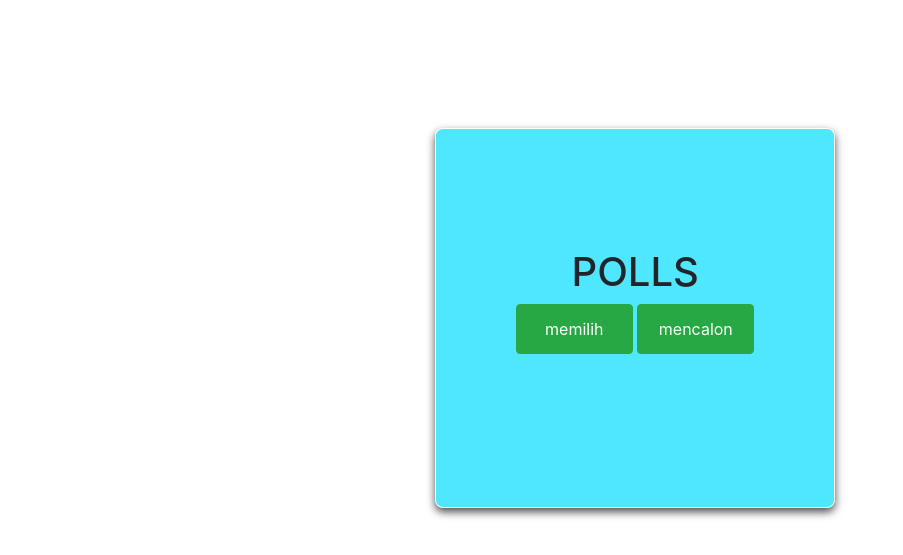
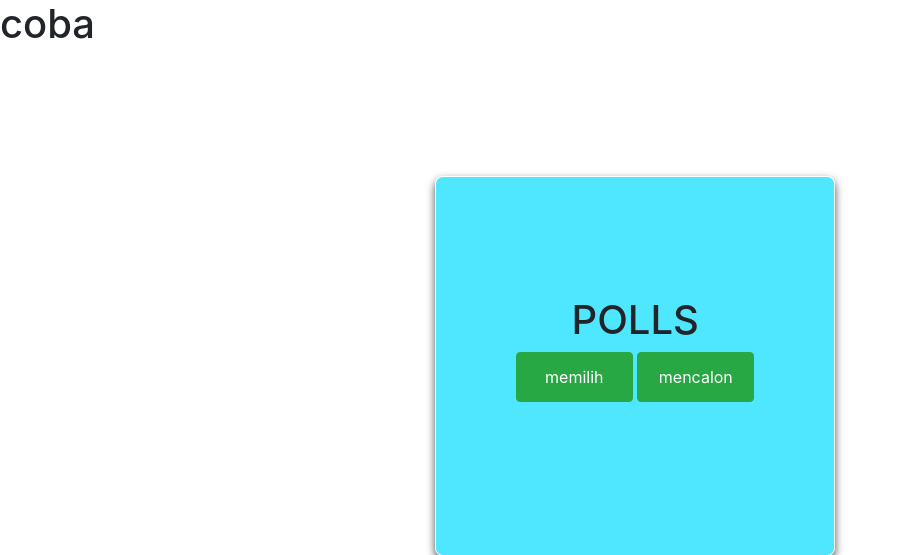
Before and after one commit to iammaverick13/POLLS, a Django app: page / in a window 1280 px wide. Shown: the top 555 px of the page, without its empty margins (0-903 px from the left). Run offline with Django 3.2, Linux system fonts and the light colour scheme; some libraries are stand-ins or nearby versions.

Commit message:
Update index.html

```diff
--- a/templates/index.html
+++ b/templates/index.html
@@ -6,6 +6,8 @@
 {% endblock style %}
 
 {% block content %}
+
+        <h1>coba</h1>
 
 	<div class="card">
 		<div class="choices">
```
